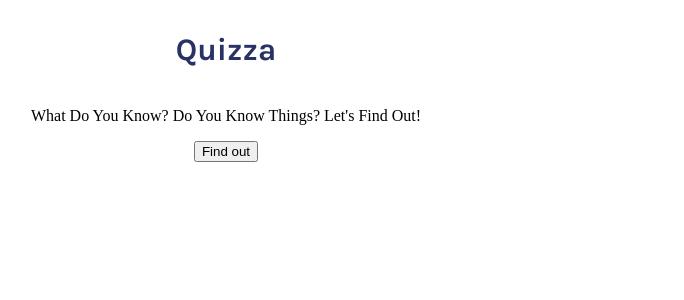
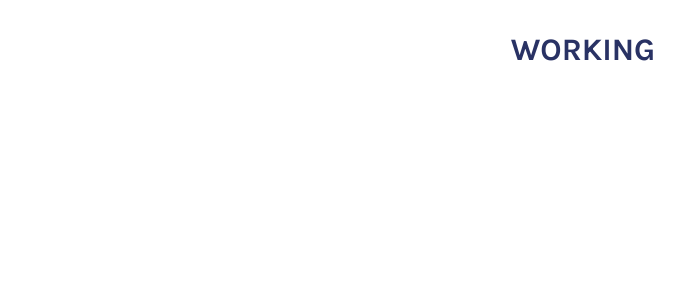
Before and after one commit to RobLam22/Quizza, a React (Vite) app: page / in a window 1280 px wide. Shown: the top 300 px of the page, without its empty margins (57-741 px from the left). Built offline with nearby package versions, Linux system fonts and the light colour scheme.

Commit message:
Home CSS and Quiz
State to conditionally render between 2 components

```diff
--- a/src/App.css
+++ b/src/App.css
@@ -41,6 +41,12 @@
     color: #888;
 } */
 
+body {
+    display: flex;
+    justify-content: center;
+    align-items: center;
+}
+
 section {
     display: flex;
     flex-direction: column;
@@ -50,7 +56,6 @@ section {
 
 h1 {
     font-family: Karla;
-    font-weight: 700;
     font-style: Bold;
     font-size: 31.25px;
     line-height: 100%;
@@ -58,3 +63,24 @@ h1 {
     text-align: center;
     color: #293264;
 }
+
+p {
+    font-family: Karla;
+    font-style: Regular;
+    font-size: 16px;
+    line-height: 100%;
+    letter-spacing: 0%;
+    text-align: center;
+}
+
+button {
+    width: 193px;
+    height: 52px;
+    opacity: 1;
+    border-radius: 15px;
+    background-color: #4d5b9e;
+    color: aliceblue;
+    border-style: none;
+    font-size: 24px;
+    font-style: bold;
+}
--- a/src/App.jsx
+++ b/src/App.jsx
@@ -1,11 +1,19 @@
 import { useState } from 'react';
 import { Home } from './components/Home';
+import { Quiz } from './components/Quiz';
 import './App.css';
 
 function App() {
+    const [start, setStart] = useState(false);
+
+    function startQuiz() {
+        setStart((prevState) => !prevState);
+        console.log(start);
+    }
+
     return (
         <section className="page">
-            <Home />
+            {start ? <Home onClick={startQuiz} /> : <Quiz />}
         </section>
     );
 }
--- a/src/components/Home.jsx
+++ b/src/components/Home.jsx
@@ -1,9 +1,11 @@
-export function Home() {
+export function Home(props) {
     return (
         <>
             <h1>Quizza</h1>
             <p>What Do You Know? Do You Know Things? Let's Find Out!</p>
-            <button className="button">Find out</button>
+            <button onClick={props.onClick} className="button">
+                Find out
+            </button>
         </>
     );
 }
--- /dev/null
+++ b/src/components/Quiz.jsx
@@ -0,0 +1,7 @@
+export function Quiz() {
+    return (
+        <>
+            <h1>WORKING</h1>
+        </>
+    );
+}
```
